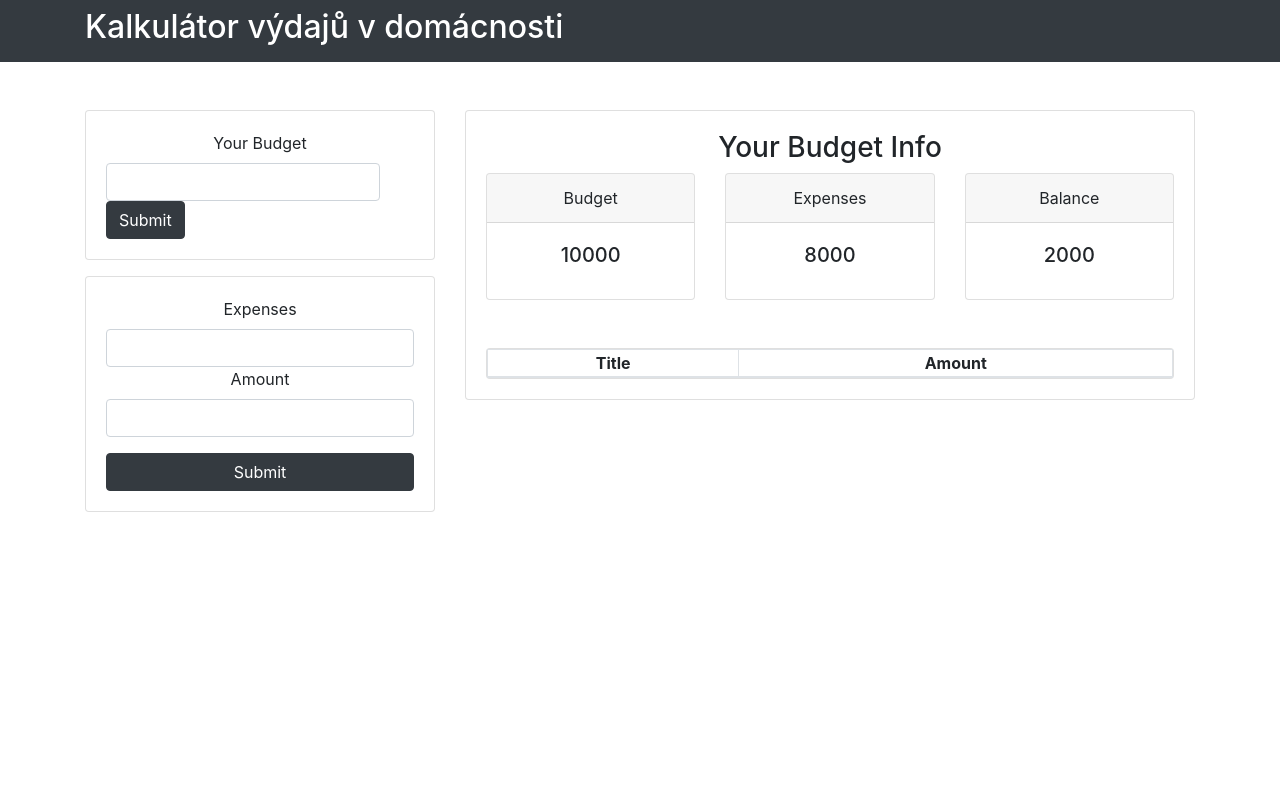
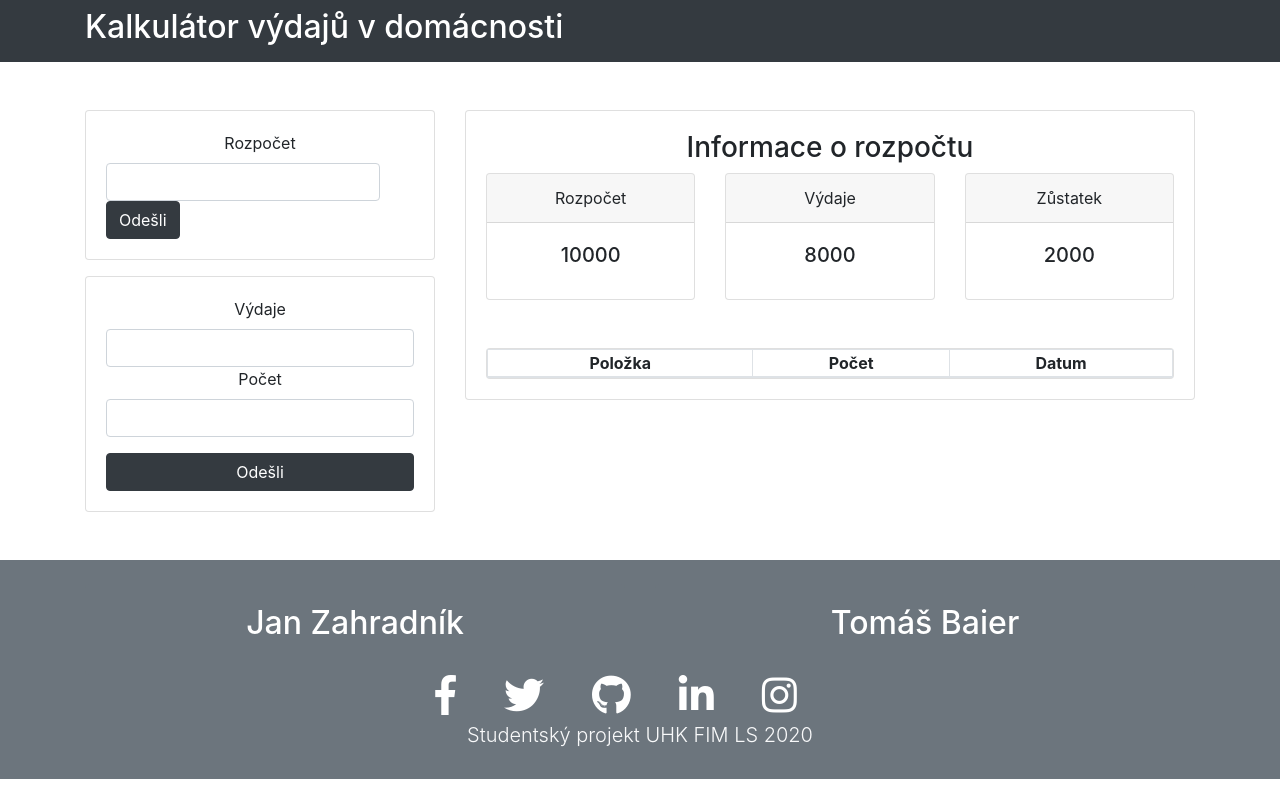
Before and after one commit to zahradjan/HouseKeeper, a React (Create React App) app: page / in a window 1280 px wide. Built offline with nearby package versions, Linux system fonts and the light colour scheme.

Commit message:
Budget list GUI footer and czech renames

```diff
--- a/public/index.html
+++ b/public/index.html
@@ -10,7 +10,9 @@
   <link rel="apple-touch-icon" href="%PUBLIC_URL%/logo192.png" />
   <link rel="stylesheet" href="https://maxcdn.bootstrapcdn.com/bootstrap/4.0.0/css/bootstrap.min.css"
     integrity="sha384-Gn5384xqQ1aoWXA+058RXPxPg6fy4IWvTNh0E263XmFcJlSAwiGgFAW/dAiS6JXm" crossorigin="anonymous">
-  <!--
+    <link rel="stylesheet" href="https://use.fontawesome.com/releases/v5.6.3/css/all.css"
+    integrity="sha384-UHRtZLI+pbxtHCWp1t77Bi1L4ZtiqrqD80Kn4Z8NTSRyMA2Fd33n5dQ8lWUE00s/" crossorigin="anonymous">
+<!--
       manifest.json provides metadata used when your web app is installed on a
       user's mobile device or desktop. See https://developers.google.com/web/fundamentals/web-app-manifest/
     -->
--- a/src/App.js
+++ b/src/App.js
@@ -1,7 +1,8 @@
 import React from 'react';
 import Budget from './budget/Budget';
 import './App.css';
-import Navbar from './navbar'
+import Navbar from './partials/navbar'
+import Footer from './partials/footer'
 
 function App() {
   return (
@@ -11,6 +12,7 @@ function App() {
       <div className="container my-5">
         <Budget />
       </div>
+      <Footer />
     </div>
 
   );
--- a/src/budget/InputBudget.js
+++ b/src/budget/InputBudget.js
@@ -4,13 +4,13 @@ class InputBudget extends Component {
     render() {
         return (
             <div className="card card-body mb-3">
-                <label>Your Budget</label>
+                <label>Rozpočet</label>
                 <form className="form-inline">
                     <input
                         className="form-control mr-2"
                         type="number"
                     />
-                    <button className="btn btn-dark">Submit</button>
+                    <button className="btn btn-dark">Odešli</button>
                 </form>
             </div>
         )
--- a/src/budget/InputExpenses.js
+++ b/src/budget/InputExpenses.js
@@ -5,17 +5,17 @@ class InputExpenses extends Component {
         return (
             <div className="card card-body">
                 <form>
-                    <label>Expenses</label>
+                    <label>Výdaje</label>
                     <input
                         className="form-control"
                         name="expenseTitle"
                     />
-                    <label>Amount</label>
+                    <label>Počet</label>
                     <input
                         className="form-control"
                         name="amount"
                     />
-                    <button className="btn btn-dark btn-block mt-3">Submit</button>
+                    <button className="btn btn-dark btn-block mt-3">Odešli</button>
                 </form>
             </div>
 
--- a/src/display/BalanceDisplay.js
+++ b/src/display/BalanceDisplay.js
@@ -5,7 +5,7 @@ const BalanceDisplay = () => {
         <div className="row">
             <div className="col-lg-4">
                 <div className="card">
-                    <div className="card-header">Budget</div>
+                    <div className="card-header">Rozpočet</div>
                     <div className="card-body">
                         <h5 className="text-center card-title">10000</h5>
                     </div>
@@ -13,7 +13,7 @@ const BalanceDisplay = () => {
             </div>
             <div className="col-lg-4">
                 <div className="card">
-                    <div className="card-header">Expenses</div>
+                    <div className="card-header">Výdaje</div>
                     <div className="card-body">
                         <h5 className="text-center card-title">8000</h5>
                     </div>
@@ -21,7 +21,7 @@ const BalanceDisplay = () => {
             </div>
             <div className="col-lg-4">
                 <div className="card">
-                    <div className="card-header">Balance</div>
+                    <div className="card-header">Zůstatek</div>
                     <div className="card-body">
                         <h5 className="text-center card-title">2000</h5>
                     </div>
--- a/src/display/DisplayBudget.js
+++ b/src/display/DisplayBudget.js
@@ -5,7 +5,7 @@ import ExpenseList from './ExpenseList';
 const DisplayBudget = () => {
     return (
         <div className="card card-body">
-            <h3 className="text-center">Your Budget Info</h3>
+            <h3 className="text-center">Informace o rozpočtu</h3>
             <BalanceDisplay />
             <ExpenseList />
         </div>
--- a/src/display/ExpenseList.js
+++ b/src/display/ExpenseList.js
@@ -7,8 +7,9 @@ class ExpenseList extends Component {
                 <table className="table-bordered">
                     <thead>
                         <tr>
-                            <th>Title</th>
-                            <th>Amount</th>
+                            <th>Položka</th>
+                            <th>Počet</th>
+                            <th>Datum</th>
                         </tr>
                     </thead>
                  <tbody>
--- /dev/null
+++ b/src/partials/footer.js
@@ -0,0 +1,75 @@
+import React, { Component } from 'react';
+
+
+const textStyle = {
+    color: 'white',
+    fontSize: '20px'
+};
+const divStyle = {
+    marginTop: '5px',
+    marginBottom: '5px',
+
+};
+class Footer extends Component {
+    render() {
+        return (
+            <footer>
+                <div class="jumbotron jumbotron-fluid bg-secondary p-4 mt-5 mb-2">
+                    <div class="container">
+                        <div class="row">
+                            <div class="col-6">
+                                <div class="card bg-secondary border-0">
+                                    <div class="card-body text-light text-center">
+                                        <h2 class="card-title text-white display-6">Jan Zahradník</h2>
+
+
+                                    </div>
+                                </div>
+                            </div>
+
+
+                            <div class="col-6">
+                                <div class="card bg-secondary border-0">
+                                    <div class="card-body text-center">
+                                    <h2 class="card-title text-white display-6">Tomáš Baier</h2>
+
+                                    </div>
+                                </div>
+                            </div>
+                        </div>
+                    </div>
+                    <div class="container" style={divStyle}>
+
+                        <a class="fb-ic" href="https://www.youtube.com/watch?v=d1YBv2mWll0" style={textStyle}>
+                            <i class="fab fa-facebook-f fa-lg white-text mr-md-5 mr-3 fa-2x"> </i>
+                        </a>
+                        <a class="tw-ic" href="https://www.youtube.com/watch?v=d1YBv2mWll0" style={textStyle}>
+                            <i class="fab fa-twitter fa-lg white-text mr-md-5 mr-3 fa-2x"> </i>
+                        </a>
+
+                        <a class="gh-ic" href="https://github.com/ocasusMaximus/BudgetCalculator" style={textStyle}>
+                            <i class="fab fa-github fa-lg white-text mr-md-5 mr-3 fa-2x"> </i>
+                        </a>
+
+                        <a class="li-ic" href="https://www.youtube.com/watch?v=d1YBv2mWll0" style={textStyle}>
+                            <i class="fab fa-linkedin-in fa-lg white-text mr-md-5 mr-3 fa-2x"> </i>
+                        </a>
+
+                        <a class="ins-ic" href="https://www.youtube.com/watch?v=d1YBv2mWll0" style={textStyle}>
+                            <i class="fab fa-instagram fa-lg white-text mr-md-5 mr-3 fa-2x"> </i>
+                        </a>
+                    </div>
+                    <div class="container" style={divStyle}>
+                        <p class=" text-light d-inline lead">Studentský projekt UHK FIM LS 2020
+
+                        </p>
+                    </div>
+                </div>
+
+
+            </footer>
+        );
+    }
+}
+
+export default Footer;
```
Also changed, not shown: src/App.css (line endings or trailing spaces), src/partials/navbar.js (renamed from src/navbar.js).
